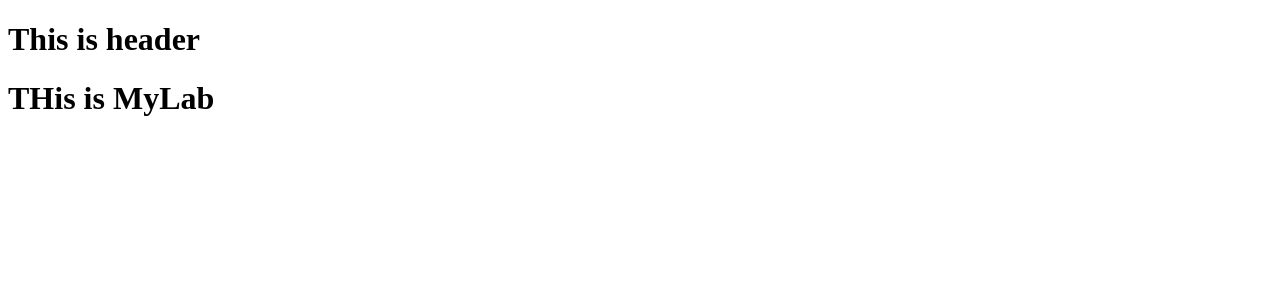
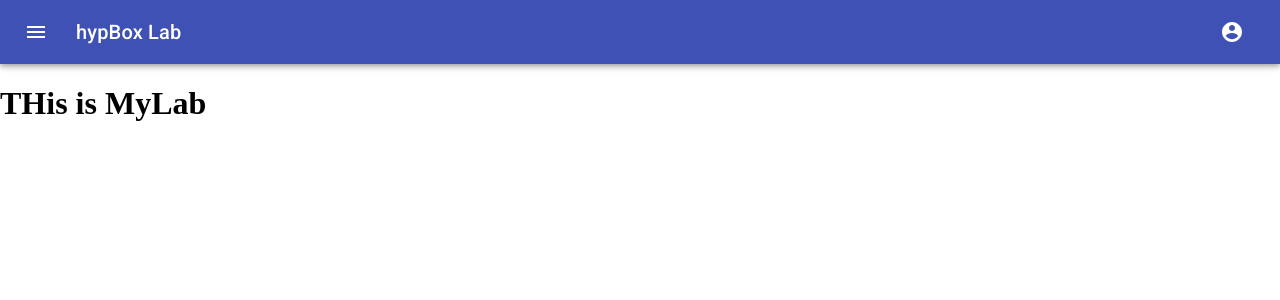
Before and after one commit to hypBox/lab, a React (Create React App) app: page / in a window 1280 px wide. Shown: the top 300 px of the page. Built offline with nearby package versions, Linux system fonts and the light colour scheme.

Commit message:
add Header

```diff
--- a/public/index.html
+++ b/public/index.html
@@ -30,7 +30,7 @@
       href="https://fonts.googleapis.com/css?family=Roboto:300,400,500,700&display=swap"
     />
   </head>
-  <body>
+  <body style="margin: 0;">
     <noscript>You need to enable JavaScript to run this app.</noscript>
     <div id="root"></div>
     <!--
--- a/src/App.tsx
+++ b/src/App.tsx
@@ -2,11 +2,12 @@ import React from "react"
 import { Switch } from "react-router-dom"
 import { BrowserRouter as Router } from "react-router-dom"
 import { getRoutes } from "./utility/routeHelper"
+import Header from "./components/Header"
 
 function App() {
   return (
     <>
-      <h1>This is header</h1>
+      <Header />
       <Router>
         <Switch>{getRoutes()}</Switch>
       </Router>
--- /dev/null
+++ b/src/components/Header.tsx
@@ -0,0 +1,98 @@
+import React from "react"
+import {
+  AppBar,
+  Toolbar,
+  IconButton,
+  Typography,
+  MenuItem,
+  Menu,
+} from "./material/core"
+import config from "../utility/config"
+
+import { AccountCircle, Menu as MenuIcon } from "./material/icons"
+
+import { makeStyles, createStyles } from "./material/styles"
+
+const useStyles = makeStyles((theme) =>
+  createStyles({
+    root: {
+      flexGrow: 1,
+    },
+    menuButton: {
+      marginRight: theme.spacing(2),
+    },
+    title: {
+      flexGrow: 1,
+    },
+  })
+)
+
+const Header = () => {
+  const classes = useStyles()
+  const { app: appConfig } = config
+  const [auth] = React.useState(true)
+  const [anchorEl, setAnchorEl] = React.useState<null | HTMLElement>(null)
+  const open = Boolean(anchorEl)
+
+  const handleMenu = (event: React.MouseEvent<HTMLElement>) => {
+    setAnchorEl(event.currentTarget)
+  }
+
+  const handleClose = () => {
+    setAnchorEl(null)
+  }
+
+  return (
+    <div className={classes.root}>
+      <AppBar position="static">
+        <Toolbar>
+          <IconButton
+            edge="start"
+            className={classes.menuButton}
+            color="inherit"
+            aria-label="menu"
+          >
+            <MenuIcon />
+          </IconButton>
+          <Typography variant="h6" className={classes.title}>
+            {appConfig.title}
+          </Typography>
+          {auth && (
+            <div>
+              <IconButton
+                aria-label="account of current user"
+                aria-controls="menu-appbar"
+                aria-haspopup="true"
+                onClick={handleMenu}
+                color="inherit"
+              >
+                <AccountCircle />
+              </IconButton>
+              <Menu
+                id="menu-appbar"
+                anchorEl={anchorEl}
+                anchorOrigin={{
+                  vertical: "top",
+                  horizontal: "right",
+                }}
+                keepMounted
+                transformOrigin={{
+                  vertical: "top",
+                  horizontal: "right",
+                }}
+                open={open}
+                onClose={handleClose}
+              >
+                <MenuItem onClick={handleClose}>My Lab</MenuItem>
+                <MenuItem onClick={handleClose}>Profile</MenuItem>
+                <MenuItem onClick={handleClose}>Sign out</MenuItem>
+              </Menu>
+            </div>
+          )}
+        </Toolbar>
+      </AppBar>
+    </div>
+  )
+}
+
+export default Header
--- /dev/null
+++ b/src/components/material/core.tsx
@@ -0,0 +1,11 @@
+export {
+  AppBar,
+  Toolbar,
+  IconButton,
+  Typography,
+  Button,
+  InputBase,
+  Badge,
+  MenuItem,
+  Menu,
+} from "@material-ui/core"
--- /dev/null
+++ b/src/components/material/icons.tsx
@@ -0,0 +1,8 @@
+export {
+  Menu,
+  Search,
+  AccountCircle,
+  Mail,
+  Notifications,
+  MoreVert,
+} from "@material-ui/icons"
--- /dev/null
+++ b/src/components/material/styles.tsx
@@ -0,0 +1 @@
+export { createStyles, makeStyles, fade } from "@material-ui/core/styles"
--- a/src/types.ts
+++ b/src/types.ts
@@ -5,6 +5,9 @@ export interface Page {
   path?: string
   exact?: boolean
   component: ComponentClass | FunctionComponent
+}
+export interface AppConfig {
+  title: string
 }
 
 export interface Pages {
@@ -17,4 +20,5 @@ export interface Pages {
 
 export interface Constants {
   pages: Pages
+  app: AppConfig
 }
--- /dev/null
+++ b/src/utility/config/app.tsx
@@ -0,0 +1,7 @@
+import { AppConfig } from "../../types"
+
+const appConfig: AppConfig = {
+  title: "hypBox Lab",
+}
+
+export default appConfig
--- a/src/utility/constants/index.ts
+++ b/src/utility/config/index.ts
@@ -1,8 +1,10 @@
 import { Constants } from "./../../types"
 import pages from "./pages"
+import app from "./app"
 
 const constants: Constants = {
   pages,
+  app,
 }
 
 export default constants
--- a/src/utility/routeHelper.tsx
+++ b/src/utility/routeHelper.tsx
@@ -1,5 +1,5 @@
 import React from "react"
-import constants from "./constants"
+import constants from "./config"
 import { Route } from "react-router-dom"
 
 export const getRoutes = () => {
```
Also changed, not shown: src/utility/config/pages.ts (renamed from src/utility/constants/pages.ts).
